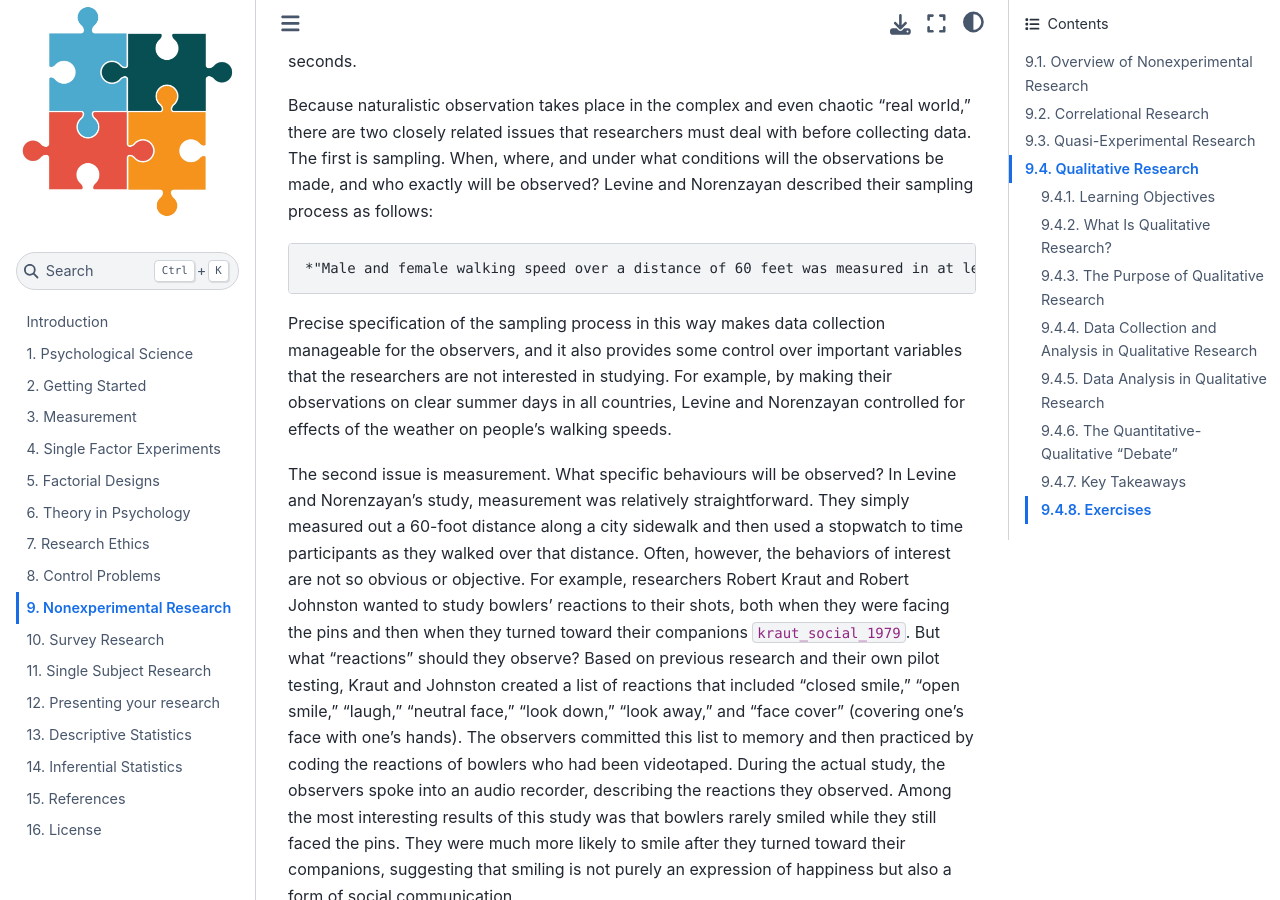
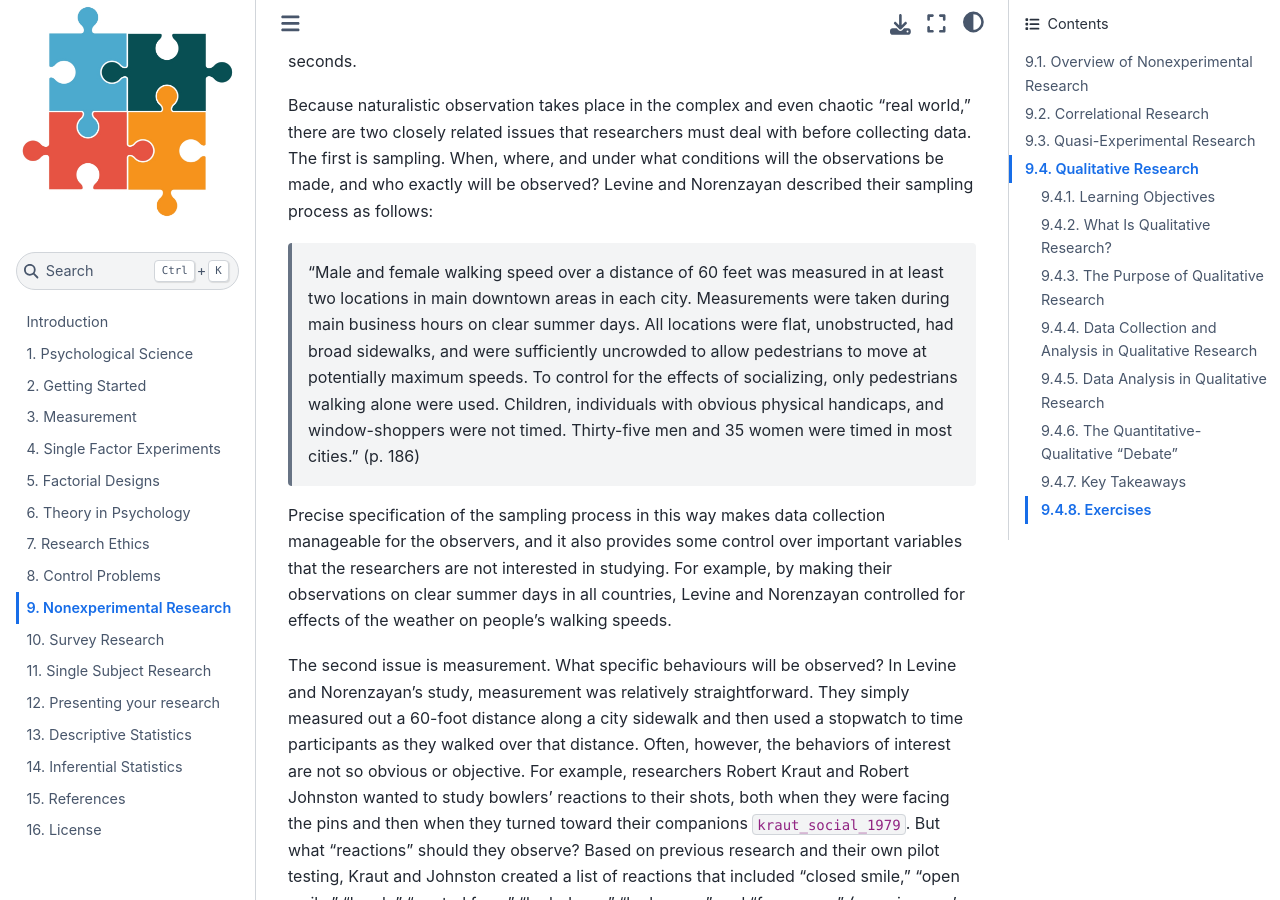
Before and after one commit to cluhmann/research-methods, a Jupyter Book: the page built from content/09-Nonexperimental.md, in a window 1280 px wide and 900 px high, scrolled down 9345 px. Built offline with Jupyter Book 1.0.4 settings and Sphinx 7.4.7 and the Sphinx Book theme 1.1.4, drawn with Linux system fonts in a browser that asks for light colours; cross-references to code outside the pages are shown as plain code.

```diff
--- a/content/09-Nonexperimental.md
+++ b/content/09-Nonexperimental.md
@@ -128,7 +128,7 @@ Researchers Robert Levine and Ara Norenzayan used naturalistic observation to st
 
 Because naturalistic observation takes place in the complex and even chaotic "real world," there are two closely related issues that researchers must deal with before collecting data. The first is sampling. When, where, and under what conditions will the observations be made, and who exactly will be observed? Levine and Norenzayan described their sampling process as follows:
 
-    *"Male and female walking speed over a distance of 60 feet was measured in at least two locations in main downtown areas in each city. Measurements were taken during main business hours on clear summer days. All locations were flat, unobstructed, had broad sidewalks, and were sufficiently uncrowded to allow pedestrians to move at potentially maximum speeds. To control for the effects of socializing, only pedestrians walking alone were used. Children, individuals with obvious physical handicaps, and window-shoppers were not timed. Thirty-five men and 35 women were timed in most cities." (p. 186)*
+> "Male and female walking speed over a distance of 60 feet was measured in at least two locations in main downtown areas in each city. Measurements were taken during main business hours on clear summer days. All locations were flat, unobstructed, had broad sidewalks, and were sufficiently uncrowded to allow pedestrians to move at potentially maximum speeds. To control for the effects of socializing, only pedestrians walking alone were used. Children, individuals with obvious physical handicaps, and window-shoppers were not timed. Thirty-five men and 35 women were timed in most cities." (p. 186)
 
 Precise specification of the sampling process in this way makes data collection manageable for the observers, and it also provides some control over important variables that the researchers are not interested in studying. For example, by making their observations on clear summer days in all countries, Levine and Norenzayan controlled for effects of the weather on people's walking speeds.
 
```
